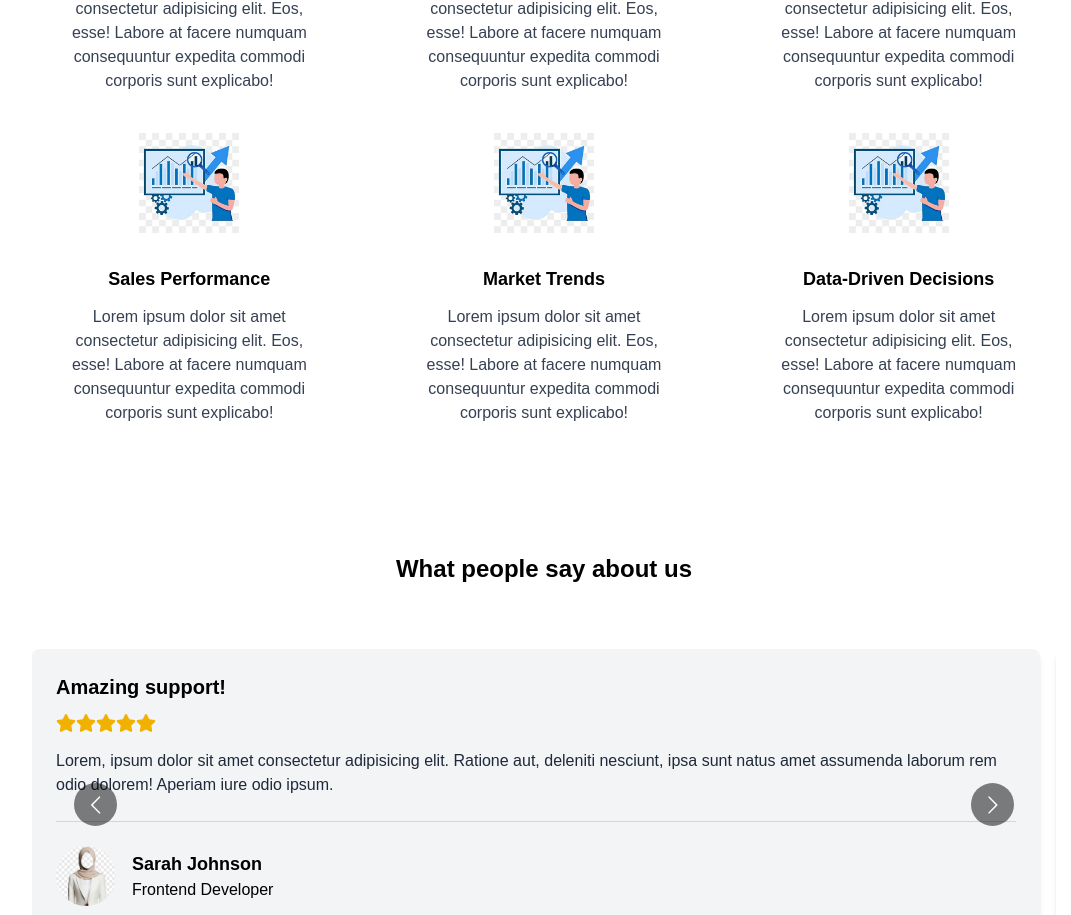
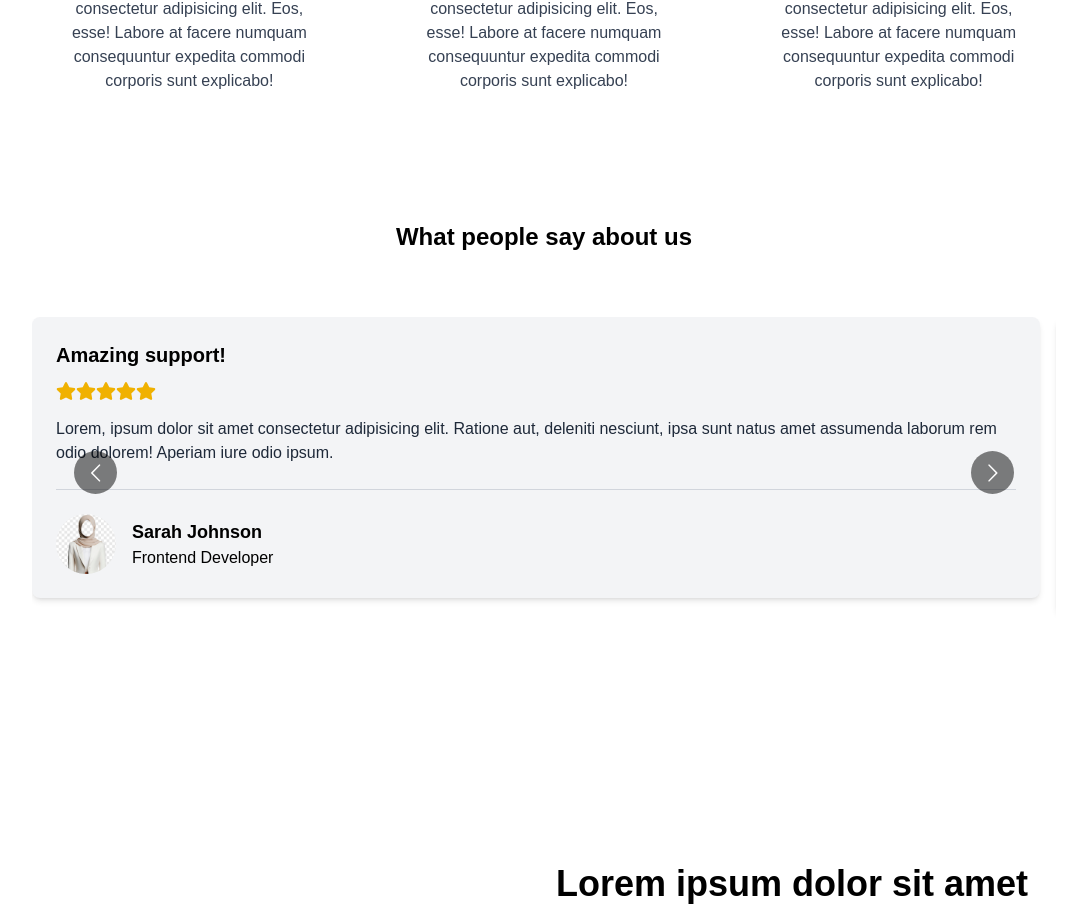
Before and after one commit to BigCelz/food-app, a Next.js app: page / in a window 1280 px wide. Shown: the part 3817-4732 px from the top of the page, without its empty margins (96-1167 px from the left). Built offline with nearby package versions, Linux system fonts and the light colour scheme.

Commit message:
features edit

```diff
--- a/src/app/components/Home/Feature/Feature.jsx
+++ b/src/app/components/Home/Feature/Feature.jsx
@@ -30,30 +30,6 @@ const Feature = () => {
         >
           <FeatureCard icon="/images/business.jpg" title="Real-time Reports" />
         </div>
-        <div
-          data-aos="fade-up"
-          data-aos-anchor-placement="top-center"
-          dta-aos-delay="300"
-        >
-          <FeatureCard icon="/images/business.jpg" title="Sales Performance" />
-        </div>
-        <div
-          data-aos="fade-up"
-          data-aos-anchor-placement="top-center"
-          dta-aos-delay="400"
-        >
-          <FeatureCard icon="/images/business.jpg" title="Market Trends" />
-        </div>
-        <div
-          data-aos="fade-up"
-          data-aos-anchor-placement="top-center"
-          dta-aos-delay="500"
-        >
-          <FeatureCard
-            icon="/images/business.jpg"
-            title="Data-Driven Decisions"
-          />
-        </div>
       </div>
     </div>
   );
```
